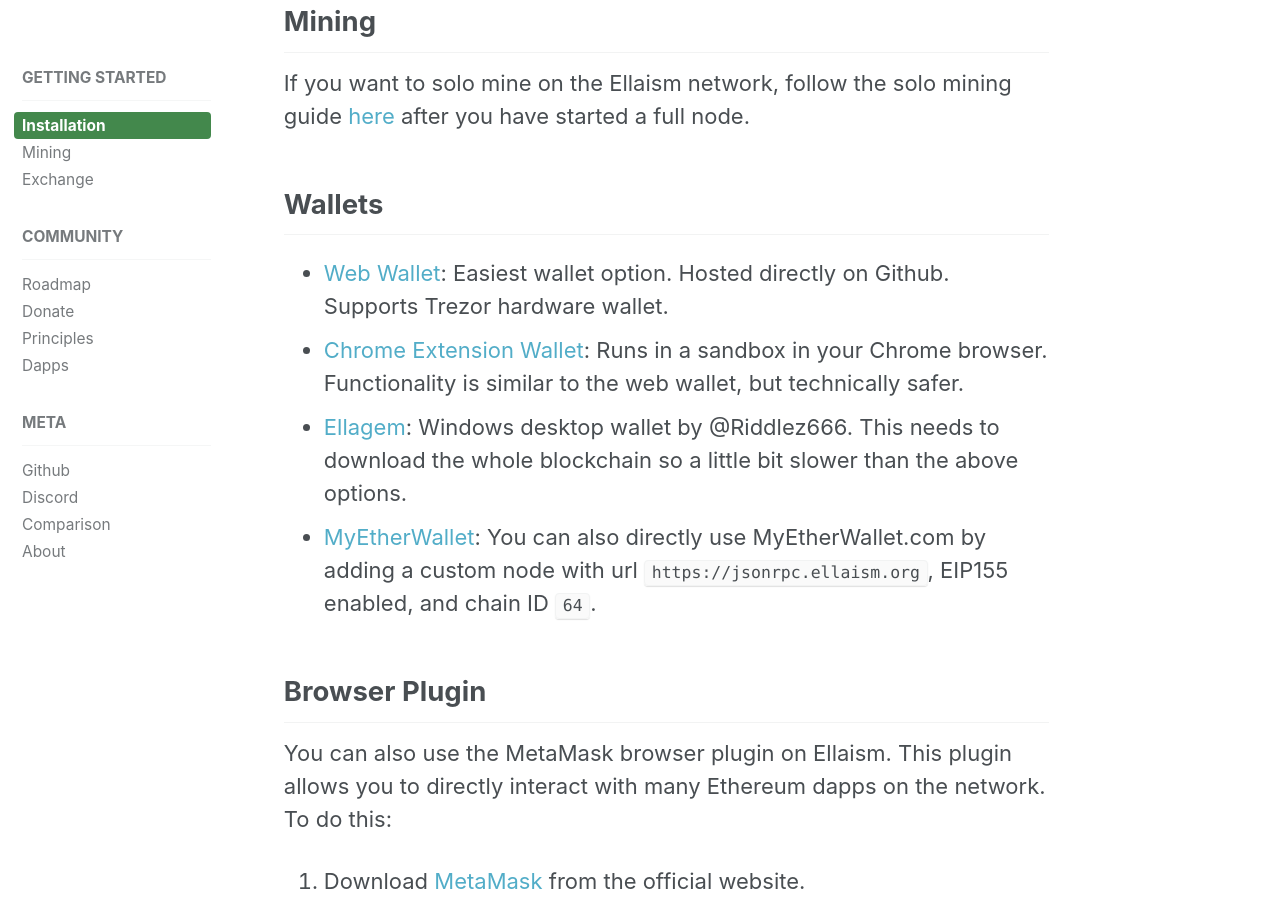
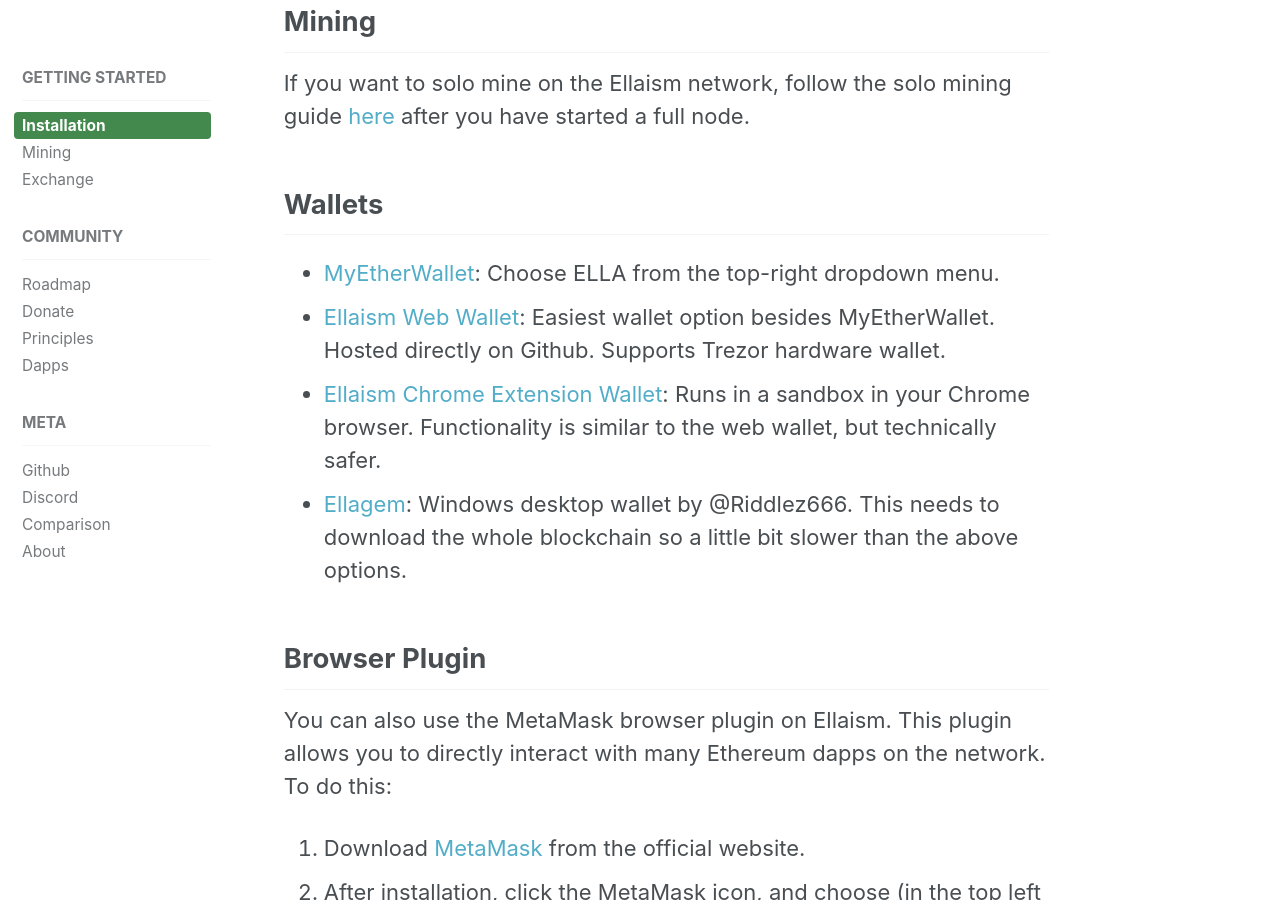
Before and after one commit to ellaism/ellaism.org, a Jekyll site: the page built from _docs/install.md, in a window 1280 px wide and 900 px high, scrolled down 1608 px. Built offline with Jekyll 4.4.1, drawn with Linux system fonts in a browser that asks for light colours.

Commit message:
Move MyEtherWallet to the top

```diff
--- a/_docs/install.md
+++ b/_docs/install.md
@@ -58,10 +58,10 @@
 
 ## Wallets
 
-* [Web Wallet](https://ellaism.github.io/ellawallet): Easiest wallet option. Hosted directly on Github. Supports Trezor hardware wallet.
-* [Chrome Extension Wallet](https://chrome.google.com/webstore/detail/myellawallet/bgfofdgebpphdhddggaggeafenegbjef): Runs in a sandbox in your Chrome browser. Functionality is similar to the web wallet, but technically safer.
+* [MyEtherWallet](https://myetherwallet.com): Choose ELLA from the top-right dropdown menu.
+* [Ellaism Web Wallet](https://ellaism.github.io/ellawallet): Easiest wallet option besides MyEtherWallet. Hosted directly on Github. Supports Trezor hardware wallet.
+* [Ellaism Chrome Extension Wallet](https://chrome.google.com/webstore/detail/myellawallet/bgfofdgebpphdhddggaggeafenegbjef): Runs in a sandbox in your Chrome browser. Functionality is similar to the web wallet, but technically safer.
 * [Ellagem](https://github.com/ellaism-io/ellagem): Windows desktop wallet by @Riddlez666. This needs to download the whole blockchain so a little bit slower than the above options.
-* [MyEtherWallet](https://myetherwallet.com): You can also directly use MyEtherWallet.com by adding a custom node with url `https://jsonrpc.ellaism.org`, EIP155 enabled, and chain ID `64`.
 
 ## Browser Plugin
 
```
Also changed, not shown: _pages/about.md (+3 -2 lines).
